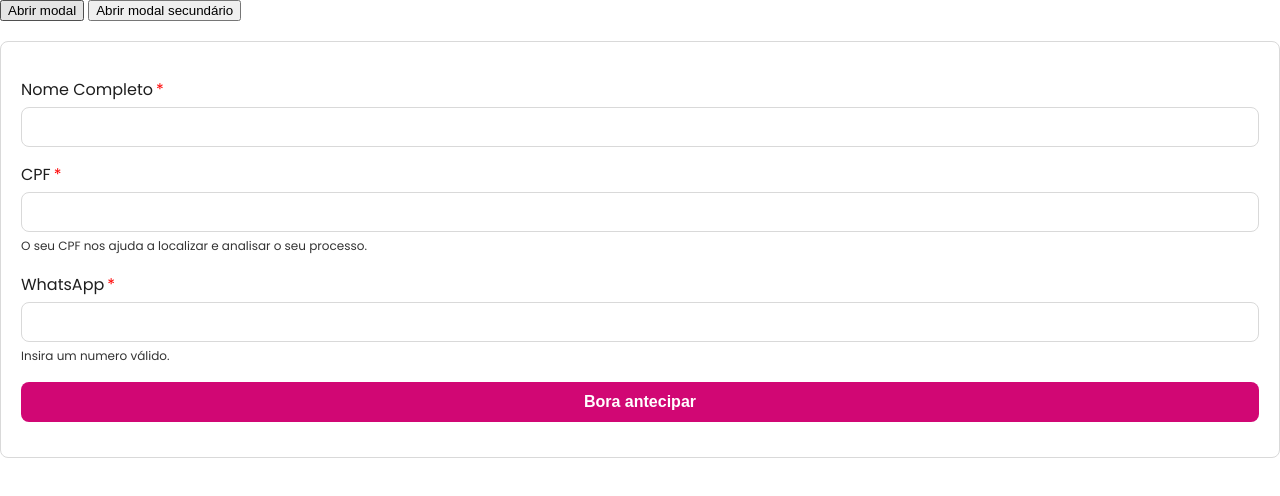
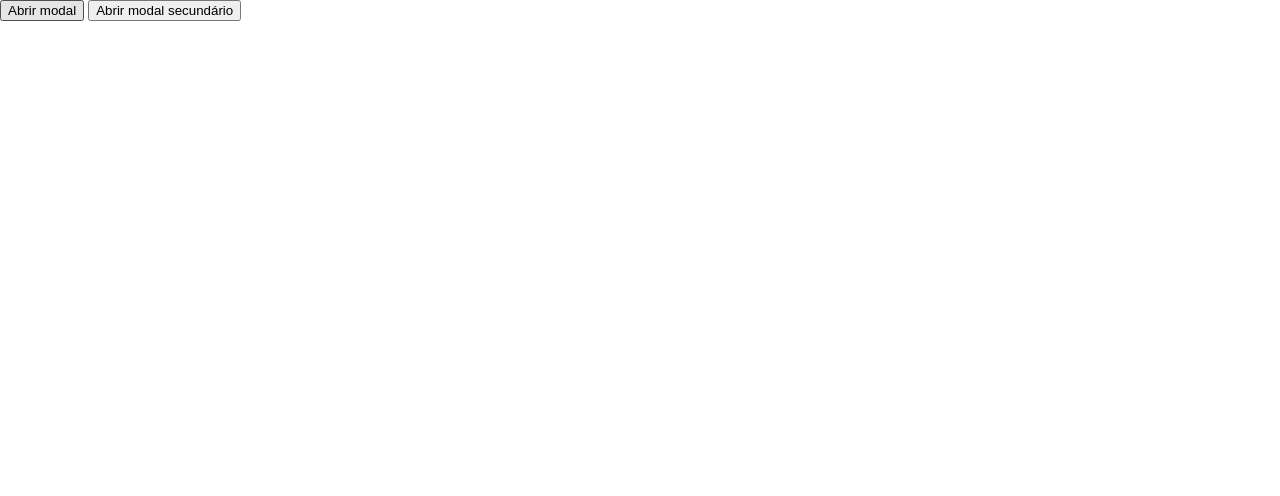
Before and after one commit to mateusavila/lcbank-form, a website built with Vite: page index.html in a window 1280 px wide. Built offline with nearby package versions, Linux system fonts and the light colour scheme.

Commit message:
chore: define base commit develop

```diff
--- a/index.html
+++ b/index.html
@@ -39,7 +39,7 @@
     <div
       id="form-lcbank-apply"
       data-go-to="/home"
-      data-mode="form"
+      data-mode="modal"
       data-website="lcbank_form_api"
       data-page-title="LC Bank Form API"
       data-hide-placeholder="true"
--- a/package.json
+++ b/package.json
@@ -12,7 +12,7 @@
   },
   "devDependencies": {
     "@vitest/coverage-v8": "^2.0.5",
-    "jsdom": "^24.1.1",
+    "jsdom": "^24.1.3",
     "typescript": "^5.5.4",
     "vite": "^5.4.2",
     "vitest": "^2.0.5"
```
Also changed, not shown: 1 other file.
